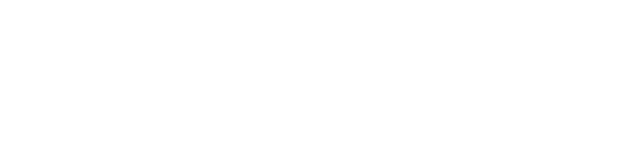
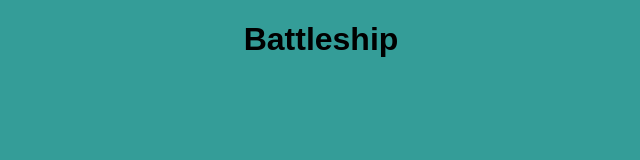
Before and after one commit to jenarofv/battleship, a website built with webpack: page src/index.html in a window 1280 px wide. Shown: the whole page, without its empty margins (319-959 px from the left). Built offline with nearby package versions, Linux system fonts and the light colour scheme.

Commit message:
content: add and style title and bg

```diff
--- a/src/index.js
+++ b/src/index.js
@@ -1 +1,7 @@
 import "./styles.css";
+
+const body = document.querySelector("body");
+const title = document.createElement("h1");
+title.innerHTML = "Battleship";
+title.style.textTransform = "uppecase";
+body.appendChild(title);
--- a/src/styles.css
+++ b/src/styles.css
@@ -1,3 +1,25 @@
+:root {
+  --background-color: hsl(177deg, 50%, 41%);
+  --font-color: black;
+}
+
+@media (prefers-color-scheme: dark) {
+  :root {
+    --background-color: hsl(177deg, 50%, 21%);
+    --font-color: white;
+  }
+}
+
 * {
   font-family: Arial, Ubuntu, sans-serif;
 }
+
+body {
+  margin: 0;
+  background-color: var(--background-color);
+  color: var(--font-color);
+}
+
+h1 {
+  text-align: center;
+}
```
